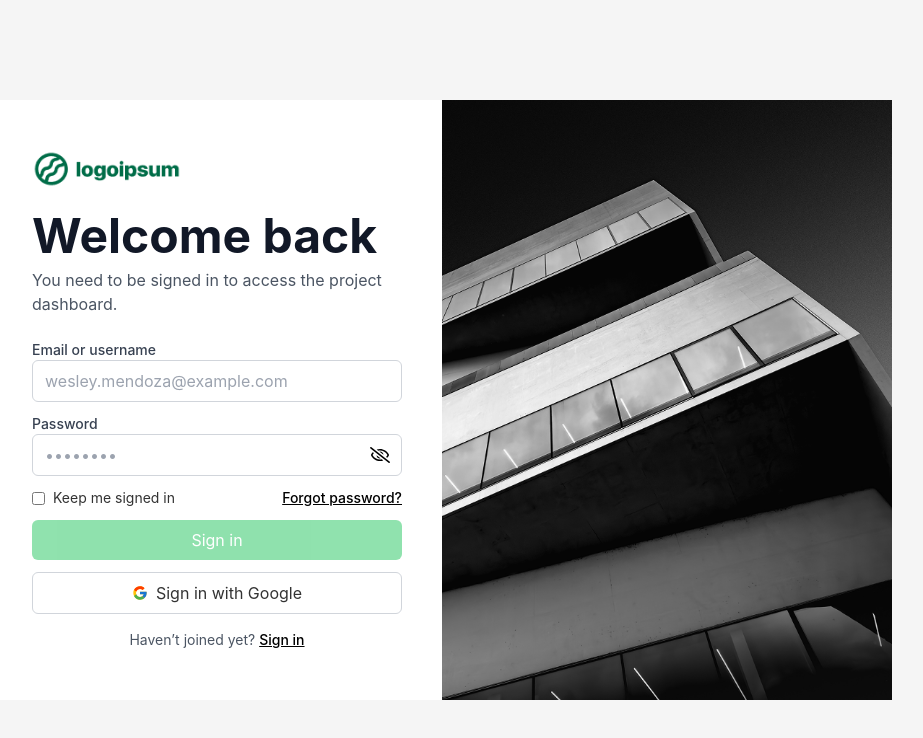
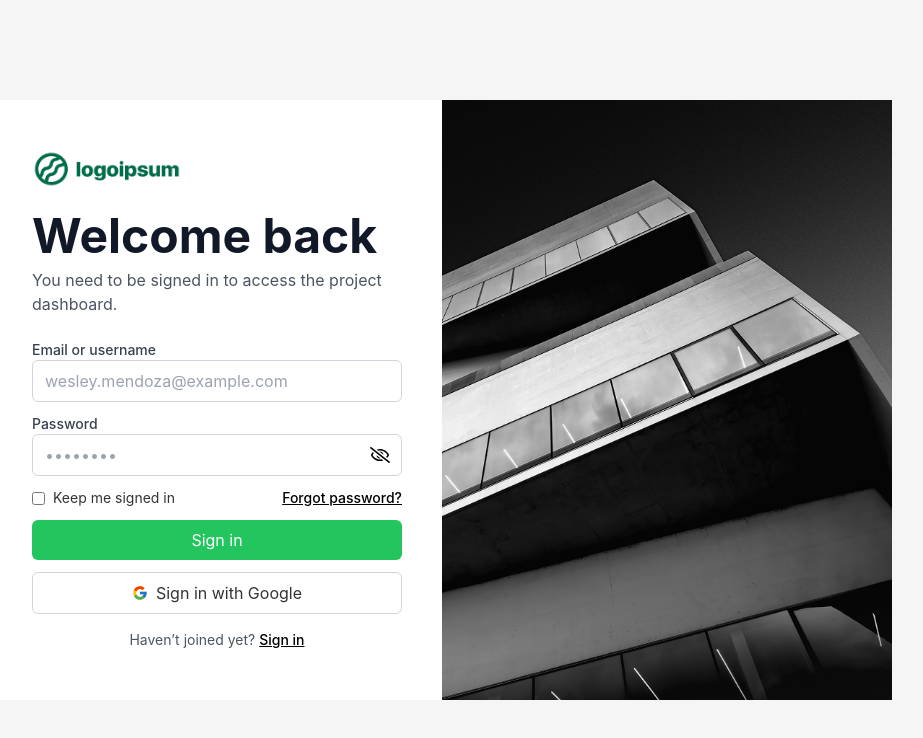
Before and after one commit to zeeshanahme-d/Login-App-Task, a React (Vite) app: page / in a window 1280 px wide. Shown: the top 738 px of the page, without its empty margins (198-1121 px from the left). Built offline with nearby package versions, Linux system fonts and the light colour scheme.

Commit message:
Remove disable button state

```diff
--- a/src/pages/SignIn.tsx
+++ b/src/pages/SignIn.tsx
@@ -24,7 +24,6 @@ const SignIn: React.FC = () => {
         mainError: "",
         isLoading: false,
         passVisibility: false,
-        disabledBtn: true,
     });
     const navigate = useNavigate();
 
@@ -56,7 +55,6 @@ const SignIn: React.FC = () => {
         setState((prevState) => ({
             ...prevState,
             usernameOrEmailError: error,
-            disabledBtn: !error,
         }));
 
         return !error;
@@ -73,7 +71,6 @@ const SignIn: React.FC = () => {
             setState((prevState) => ({
                 ...prevState,
                 passwordError: `Password must contain: ${passwordErrors.join(", ")}.`,
-                disabledBtn: true,
             }));
             return;
         } else {
@@ -112,7 +109,6 @@ const SignIn: React.FC = () => {
                     setState((prevState) => ({
                         ...prevState,
                         mainError: response.message,
-                        disabledBtn: true,
                     }));
                     setTimeout(() => {
                         setState((prevState) => ({
@@ -196,7 +192,7 @@ const SignIn: React.FC = () => {
                                 type="button"
                                 className={`w-full bg-green-500 text-white hover:bg-green-600 py-2 rounded-md transition ${state.disabledBtn ? "opacity-50 cursor-not-allowed" : ""}`}
                                 onClick={handleUserLogin}
-                                disabled={state.disabledBtn}
+                                disabled={state.isLoading}
                             >
                                 Sign in
                             </button>
```
